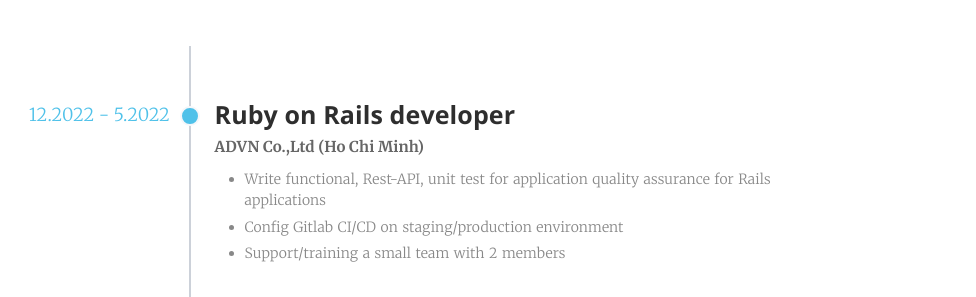
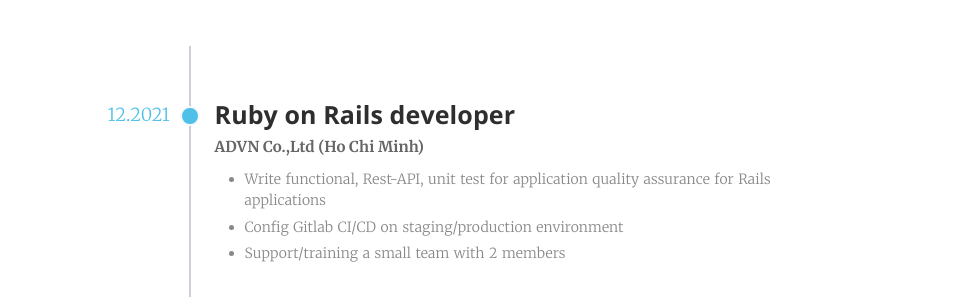
Before and after one commit to tanngoc93/tanngoc93.github.io, a Jekyll site: the page built from index.html, in a window 1280 px wide and 900 px high, scrolled down 1131 px. Shown: the part 157-454 px from the top of the window, without its empty margins (135-1111 px from the left). Built offline with Jekyll 4.4.1, drawn with Linux system fonts in a browser that asks for light colours; some web fonts are replaced.

Commit message:
Update _data/cv.yml

```diff
--- a/_data/cv.yml
+++ b/_data/cv.yml
@@ -14,7 +14,7 @@ ngocnt:
         description:      "Mobile App Development"
 
   employment:
-      - time:             "12.2022 - 5.2022"
+      - time:             "12.2021"
         location:         "Ho Chi Minh"
         company:          "ADVN Co.,Ltd"
         position:         "Ruby on Rails developer"
@@ -22,6 +22,7 @@ ngocnt:
           - "Write functional, Rest-API, unit test for application quality assurance for Rails applications"
           - "Config Gitlab CI/CD on staging/production environment"
           - "Support/training a small team with 2 members"
+
       - time:             "7.2019 - 12.2021"
         location:         "Ho Chi Minh"
         company:          "Symphony Creative Solutions Pte. Ltd"
```
